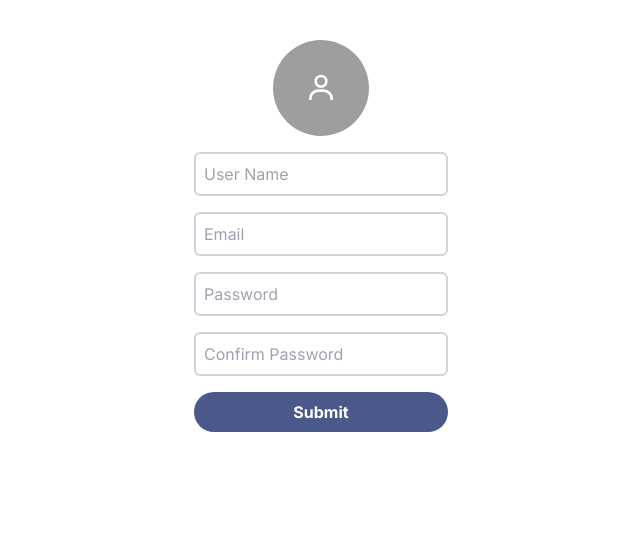
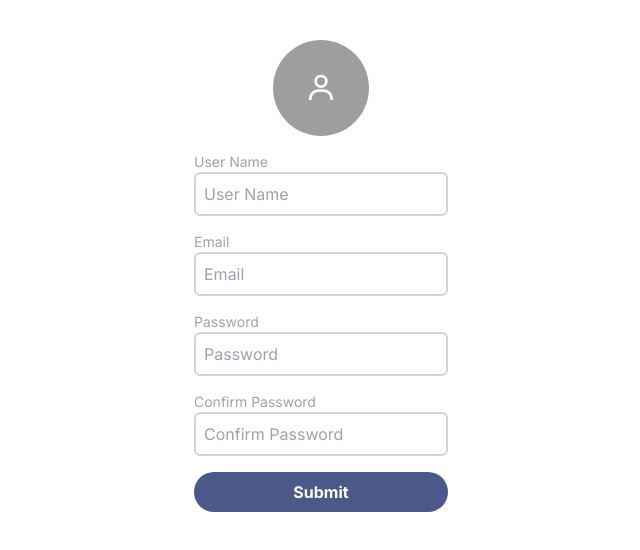
Before and after one commit to YanzhenHuang/redbook, a Next.js app: page /user/register in a window 1280 px wide. Shown: the top 550 px of the page, without its empty margins (319-959 px from the left). Built offline with nearby package versions, Linux system fonts and the light colour scheme; grey boxes are pictures that could not be loaded; what pocketbase would draw is missing.

Commit message:
:bee: Improve code readability.

```diff
--- a/components/uiComponents/Inputs.tsx
+++ b/components/uiComponents/Inputs.tsx
@@ -1,10 +1,22 @@
 "use client"
-import React, { useState } from 'react';
+import React, { useRef, useState } from 'react';
 import { BiUser } from 'react-icons/bi';
 import { FieldError, UseFormRegister, UseFormSetValue, useForm } from 'react-hook-form';
 import { toBase64 } from '@/utils/toBase64';
 
 const inputStyle = "border-2 rounded-md p-2 outline-none focus:border-themeColor";
+
+const InputStyles = {
+    textInput: {
+        base: "border-2 rounded-md p-2 outline-none focus:border-themeColor",
+        e_err: "border-alertCritical",
+        e_idle: "border-gray-300",
+    },
+    label: {
+        e_idle: "text-gray-400 text-sm",
+        e_selected: "text-themeColor text-md font-bold",
+    }
+};
 
 /**
  * A standard text input that's been registered in a form using useForm().
@@ -26,16 +38,23 @@
     }
 ) => {
     let { placeHolder, regName, type, requireText } = props.base;
+    let labelRef = React.createRef<HTMLDivElement>();
+    let [m_labelStyle, setLabelStyle] = useState<"text-gray-400 text-sm" | "text-themeColor text-md font-bold">("text-gray-400 text-sm");
 
     return (
-        <div>
-            <div className={"text-alertCritical text-sm"}>{props.thisErr?.message}</div>
+        <div className={"flex flex-col"}>
+            <div className={`${m_labelStyle} transition-all`} ref={labelRef}>
+                {placeHolder}
+            </div>
             <input
-                className={`${inputStyle} border-${props.thisErr ? "alertCritical" : "gray-300"}`}
+                className={`${inputStyle} ${props.thisErr ? InputStyles.textInput.e_err : InputStyles.textInput.e_idle}`}
                 placeholder={placeHolder}
                 type={type || "text"}
-                {...props.register(regName, { required: (requireText || `${placeHolder} is required.`) })}>
+                {...props.register(regName, { required: (requireText || `${placeHolder} is required.`) })}
+                onFocus={() => { setLabelStyle("text-themeColor text-md font-bold") }}
+                onBlur={() => { setLabelStyle("text-gray-400 text-sm") }}>
             </input>
+            <div className={"text-alertCritical text-sm"}>{props.thisErr?.message}</div>
         </div>
     );
 }
@@ -51,6 +70,7 @@
     props: {
         base: {
             regName: string,
+            styles?: string
         },
         register: UseFormRegister<any>,
         setValue: UseFormSetValue<any>,
@@ -58,7 +78,7 @@
     }
 ) => {
 
-    let { regName } = props.base;
+    let { regName, styles } = props.base;
 
     const fileInputRef = React.createRef<HTMLInputElement>();
     const [m_avatarURL, setAvatarURL] = useState<string>();
@@ -67,7 +87,7 @@
     return (
         <div>
             <div
-                className={"w-24 h-24 bg-themeColor rounded-full justify-center hover:cursor-pointer m-auto"}
+                className={styles || "w-24 h-24 bg-themeColor rounded-full justify-center hover:cursor-pointer m-auto"}
                 onClick={() => { fileInputRef.current?.click() }}
                 style={{
                     backgroundImage: `url(${m_avatarURL})`,
```
